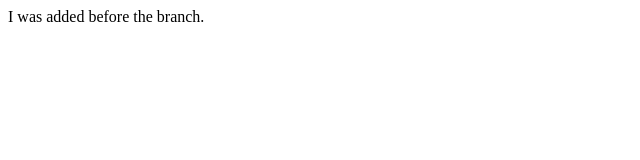
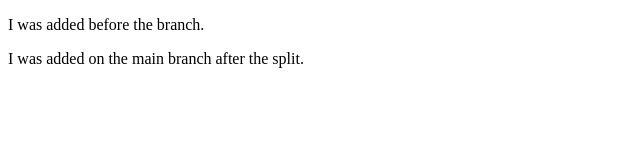
Before and after one commit to dotfortun/instagram-feed-pt37, a plain HTML site: page index.html in a window 1280 px wide. Shown: the whole page, without its empty margins (0-640 px from the left). Drawn offline with Linux system fonts and the light colour scheme.

Commit message:
And here is where the merge conflict begins.

```diff
--- a/index.html
+++ b/index.html
@@ -7,6 +7,7 @@
     <title>Document</title>
 </head>
 <body>
-    I was added before the branch.
+    <p>I was added before the branch.</p>
+    <p>I was added on the main branch after the split.</p>
 </body>
 </html>
```
